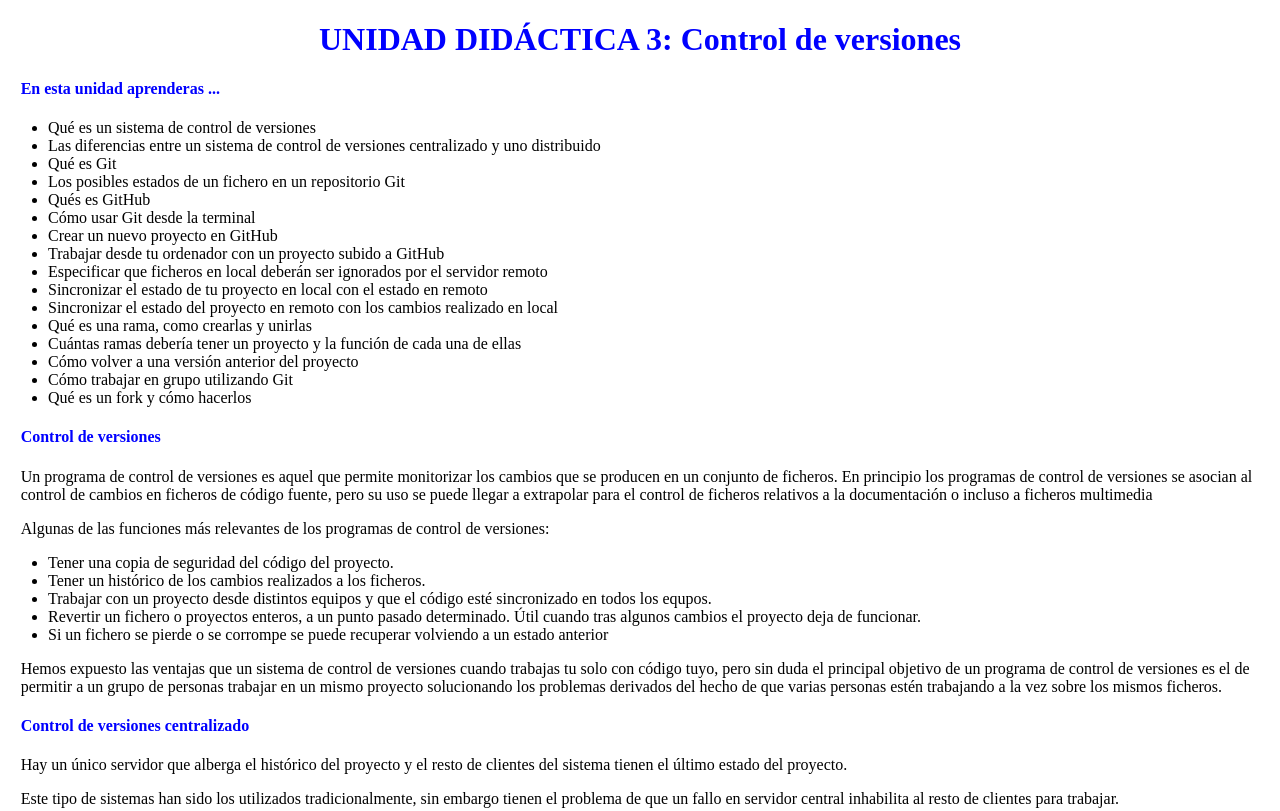
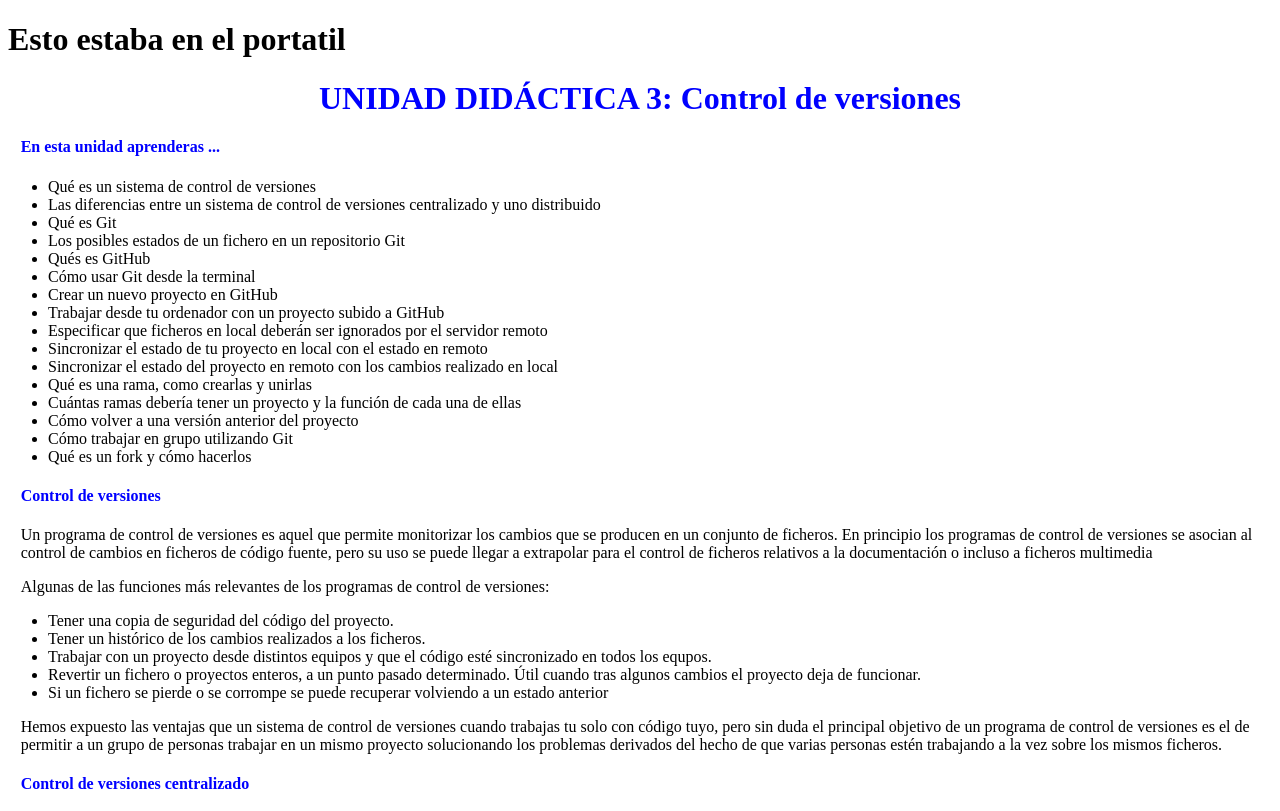
Before and after one commit to MyFriendPedro/Ejercicio13, a plain HTML site: page index.html in a window 1280 px wide. Shown: the top 811 px of the page. Drawn offline with Linux system fonts and the light colour scheme.

Commit message:
Mi primer dia trabajando en el portatil

```diff
--- a/index.html
+++ b/index.html
@@ -81,6 +81,8 @@
 </style>
 
 <body>
+
+    <h1>Esto estaba en el portatil</h1>
 
     <h1 class="titulo">
         UNIDAD DIDÁCTICA 3: Control de versiones
```
